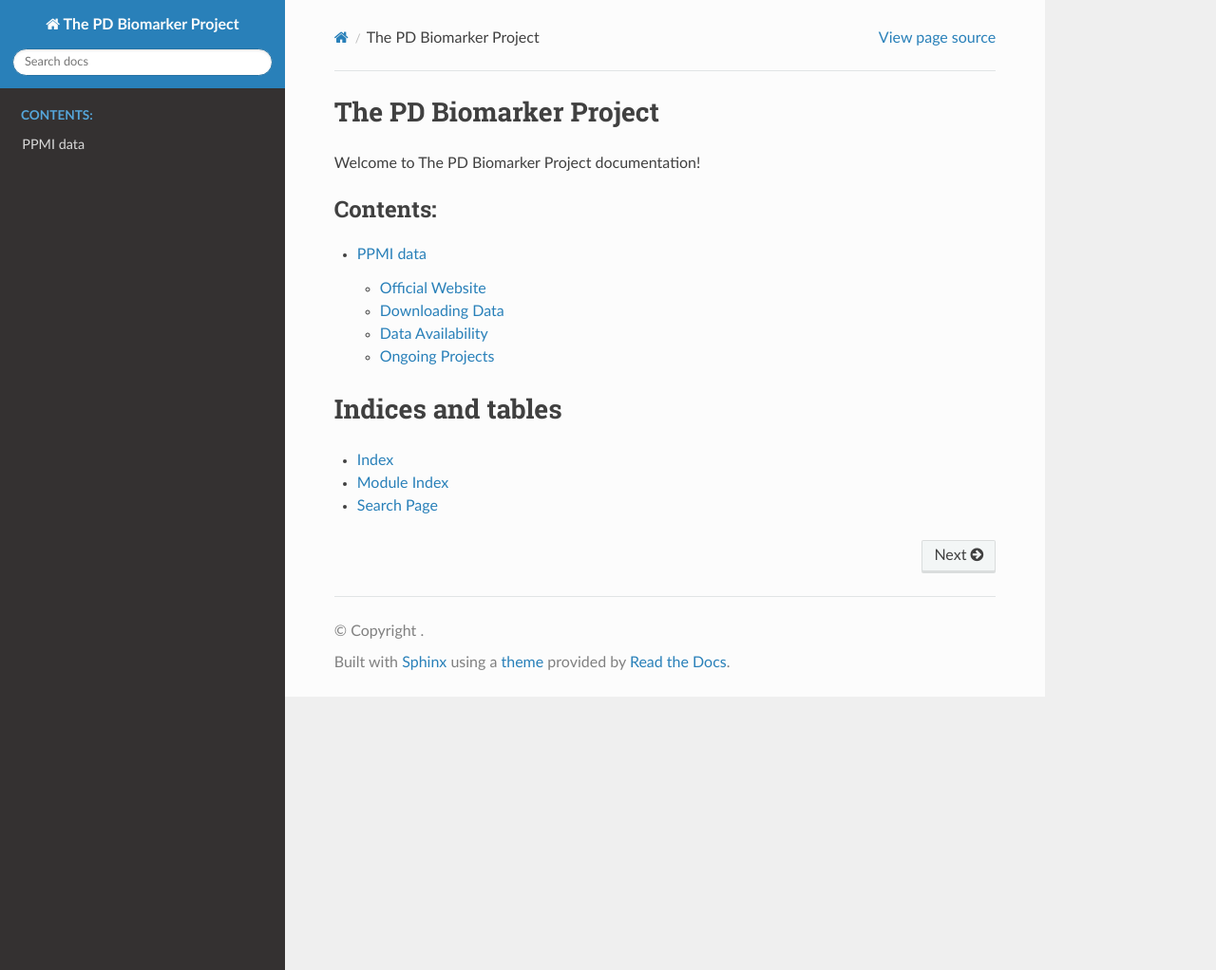
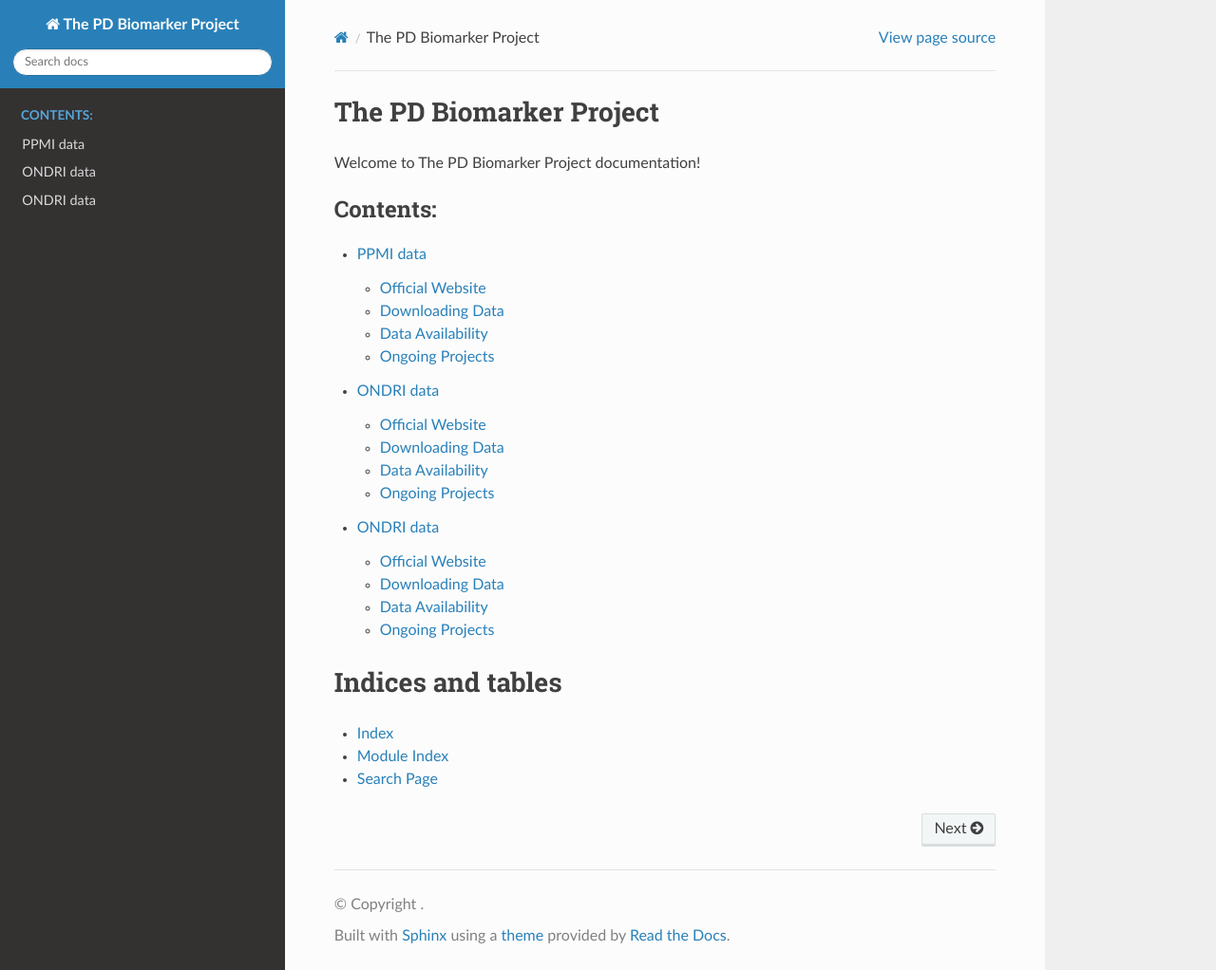
Before and after one commit to akhanf/biomarkerproject, a Sphinx documentation site: the page built from docs/index.rst, in a window 1280 px wide and 1022 px high. Shown: the whole window at 95% size. Built offline with Sphinx 7.4.7 and the Read the Docs theme 2.0.0, drawn with Linux system fonts in a browser that asks for light colours; pages that are not in the unit, such as notebooks, are missing from menus; some of the changed lines change nothing that is shown.

Commit message:
ONDRI page added

```diff
--- /dev/null
+++ b/docs/CCNA.rst
@@ -0,0 +1,61 @@
+============
+ONDRI data
+============
+
+The Ontario Neurodegenerative Research Initiative (ONDRI) is a 3-year study that collected comprehensive data, including 3T structural MRI, from patients with different neurodegenerative diseases such as Alzheimer's disease, Parkinson's disease, and cerebrovascular disease. The study used a semi-automated MRI processing pipeline to effectively quantify regional brain tissue volumes and neurovascular marker data, which can be accessed publicly. This paper provides a conceptual overview of the ONDRI neuroimaging pipeline, which was designed to address the challenges posed by the heterogeneity of the patient population.
+
+Official Website
+########
+
+https://ondri.ca/
+
+Main paper:
+
+https://www.frontiersin.org/articles/10.3389/fneur.2020.00847/full
+
+Downloading Data
+########
+https://github.com/khanlab/pdbiomarkers-ondri
+
+
+Data Availability
+########
++--------------+----------------------+--------------------------------+-------------------+-------------------+
+| Group        | Number of Subjects   | Subjects with both T1 and DWI  | Longitudinal Data | Format            |
++==============+======================+================================+===================+===================+
+| Control      | 20                   | 18                             | Yes               | BIDS              |
++--------------+----------------------+--------------------------------+-------------------+-------------------+
+| Parkinson's  | 25                   | 23                             | Yes               | BIDS.             |
++--------------+----------------------+--------------------------------+-------------------+-------------------+
+| Prodromal    | 10                   | 9                              | No                | BIDS              |
++--------------+----------------------+--------------------------------+-------------------+-------------------+
+
+Downloaded data can be found at:
+
+.. code-block:: bash
+
+	~/projects/ctb-akhanf/ext-bids/ppmi/ppmi-bids-smk/bids_workflow/subj_bids
+
+Ongoing Projects
+########
+
+Detecting early stage Parkinson's Disease using cortico-striatal structural connectivity
+---------
+
+- Contact person:
+- GitHub: https:
+- Publications:
+    -
+
+
+    -
+
+Description of projec goes here
+
+
+
+
+Future Projects
+====================
+  .. index::
+        pair: Syntax; TOC Tree
--- a/docs/index.rst
+++ b/docs/index.rst
@@ -8,6 +8,8 @@ Welcome to The PD Biomarker Project documentation!
    :caption: Contents:
 
    PPMI
+   CCNA
+   ONDRI
 
    getting-started
    data-requirements
```
